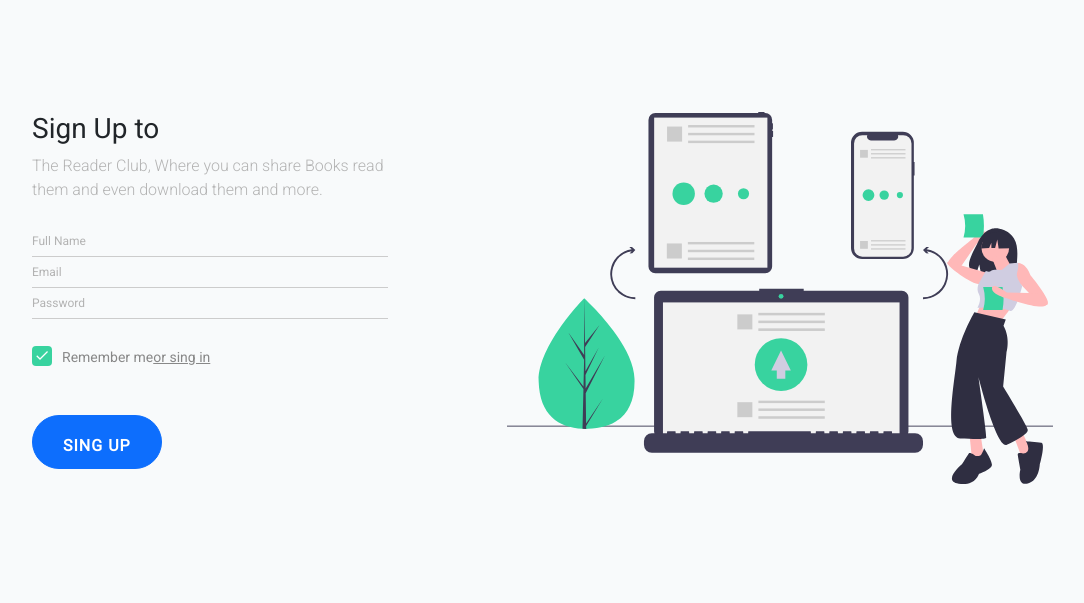
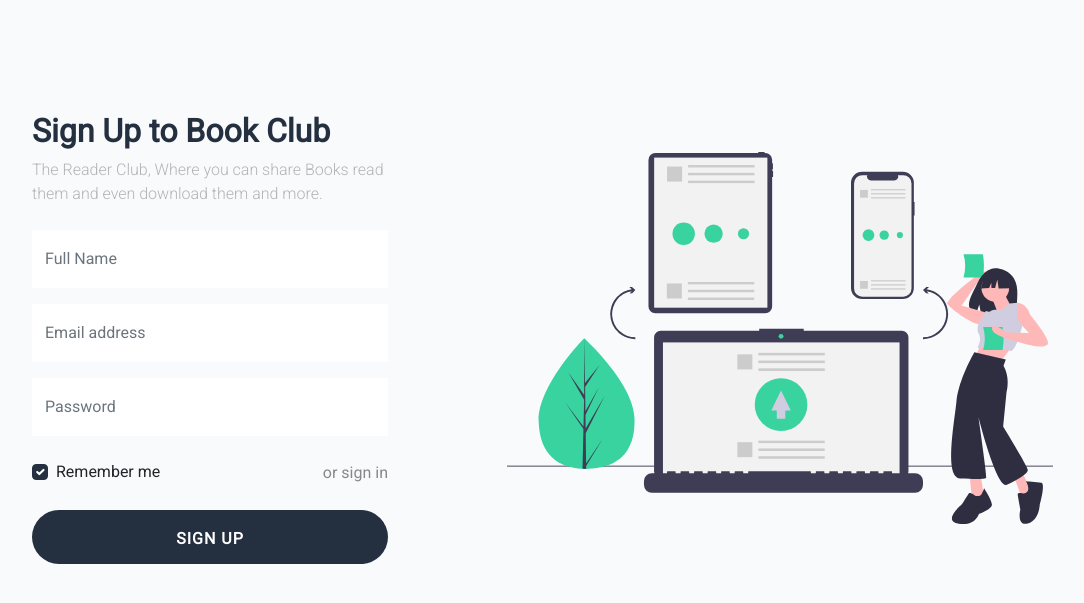
Before and after one commit to MoAjabali/Book-Club, a PHP site: page /sing-up.php in a window 1280 px wide. Shown: the top 603 px of the page, without its empty margins (145-1229 px from the left). Run offline with PHP 8.4, Linux system fonts and the light colour scheme; some web fonts are replaced.

Commit message:
enhance sing-in & sing-up pages

```diff
--- a/assets/css/style.css
+++ b/assets/css/style.css
@@ -1,7 +1,6 @@
 body {
   font-family: "Roboto", sans-serif;
   background-color: #f8fafb; }
-
   p {
     color: #b3b3b3;
     font-weight: 300; }
@@ -16,24 +15,83 @@ a {
     transition: .3s all ease; }
     a:hover {
       text-decoration: none !important; }
+.content {
+  padding: 7rem 0;
+}
 
-.content {
-  padding: 7rem 0; }
+h3 {
+  color: var(--main-color);
+  font-size: 2rem;
+  font-weight: 700;
+}
+
+.form-control {
+  border: 1px solid #e9ecef;
+  padding: 1rem;
+}
+
+.form-control:focus {
+  border-color: var(--main-color);
+  box-shadow: 0 0 0 0.25rem rgba(36, 47, 64, 0.25);
+}
+
+.btn {
+  background-color: var(--main-color);
+  color: var(--white);
+  font-weight: 600;
+  transition: all 0.3s ease;
+}
+
+.btn:hover {
+  background-color: #1a2230;
+  color: var(--white);
+}
+
+a {
+  color: var(--main-color);
+  text-decoration: none;
+  transition: all 0.3s ease;
+}
+
+a:hover {
+  color: var(--alt-color);
+}
+
+.form-check-input:checked {
+  background-color: var(--main-color);
+  border-color: var(--main-color);
+}
+
+.form-floating label {
+  color: #6c757d;
+}
+
+.form-floating>.form-control:focus~label,
+.form-floating>.form-control:not(:placeholder-shown)~label {
+  color: var(--main-color);
+}
 
 h2 {
-  font-size: 20px; }
+  font-size: 20px;
+}
 
 @media (max-width: 991.98px) {
   .content .bg {
-    height: 500px; } }
+    height: 500px;
+  }
+}
 
 .content .contents, .content .bg {
-  width: 50%; }
+  width: 50%;
+}
   @media (max-width: 1199.98px) {
     .content .contents, .content .bg {
-      width: 100%; } }
+      width: 100%;
+    }
+  }
   .content .contents .form-group, .content .bg .form-group {
-    position: relative; }
+    position: relative;
+  }
     .content .contents .form-group label, .content .bg .form-group label {
       position: absolute;
       top: 50%;
@@ -42,52 +100,65 @@ h2 {
       transform: translateY(-50%);
       -webkit-transition: .3s all ease;
       -o-transition: .3s all ease;
-      transition: .3s all ease; }
+      transition: .3s all ease;
+    }
     .content .contents .form-group input, .content .bg .form-group input {
       background: transparent;
-      border-bottom: 1px solid #ccc; }
+      border-bottom: 1px solid #ccc;
+    }
     .content .contents .form-group.first, .content .bg .form-group.first {
       border-top-left-radius: 7px;
-      border-top-right-radius: 7px; }
+      border-top-right-radius: 7px;
+    }
     .content .contents .form-group.last, .content .bg .form-group.last {
       border-bottom-left-radius: 7px;
-      border-bottom-right-radius: 7px; }
+      border-bottom-right-radius: 7px;
+    }
     .content .contents .form-group label, .content .bg .form-group label {
       font-size: 12px;
       display: block;
       margin-bottom: 0;
-      color: #b3b3b3; }
+      color: #b3b3b3;
+    }
     .content .contents .form-group.focus, .content .bg .form-group.focus {
-      background: #fff; }
+      background: #fff;
+    }
     .content .contents .form-group.field--not-empty label, .content .bg .form-group.field--not-empty label {
-      margin-top: -25px; }
+      margin-top: -25px;
+    }
   .content .contents .form-control, .content .bg .form-control {
     border: none;
     padding: 0;
     font-size: 20px;
-    border-radius: 0; }
+    border-radius: 0;
+  }
     .content .contents .form-control:active, .content .contents .form-control:focus, .content .bg .form-control:active, .content .bg .form-control:focus {
       outline: none;
       -webkit-box-shadow: none;
-      box-shadow: none; }
+      box-shadow: none;
+    }
 
 .content .bg {
   background-size: cover;
-  background-position: center; }
+  background-position: center;
+}
 
 .content a {
   color: #888;
-  text-decoration: underline; }
+  text-decoration: underline;
+}
 
 .content .btn {
   height: 54px;
   padding-left: 30px;
-  padding-right: 30px; }
+  padding-right: 30px;
+}
 
 .content .forgot-pass {
   position: relative;
   top: 2px;
-  font-size: 14px; }
+  font-size: 14px;
+}
 
 .social-login a {
   text-decoration: none;
@@ -98,28 +169,37 @@ h2 {
   width: 50px;
   height: 50px;
   border-radius: 50%;
-  display: inline-block; }
+  display: inline-block;
+}
   .social-login a span {
     position: absolute;
     top: 50%;
     left: 50%;
     -webkit-transform: translate(-50%, -50%);
     -ms-transform: translate(-50%, -50%);
-    transform: translate(-50%, -50%); }
+    transform: translate(-50%, -50%);
+  }
   .social-login a:hover {
-    color: #fff; }
+    color: #fff;
+  }
   .social-login a.facebook {
-    background: #3b5998; }
+    background: #3b5998;
+  }
     .social-login a.facebook:hover {
-      background: #344e86; }
+      background: #344e86;
+    }
   .social-login a.twitter {
-    background: #1da1f2; }
+    background: #1da1f2;
+  }
     .social-login a.twitter:hover {
-      background: #0d95e8; }
+      background: #0d95e8;
+    }
   .social-login a.google {
-    background: #ea4335; }
+    background: #ea4335;
+  }
     .social-login a.google:hover {
-      background: #e82e1e; }
+      background: #e82e1e;
+    }
 
 .control {
   display: block;
@@ -127,16 +207,19 @@ h2 {
   padding-left: 30px;
   margin-bottom: 15px;
   cursor: pointer;
-  font-size: 14px; }
+  font-size: 14px;
+}
   .control .caption {
     position: relative;
     top: .2rem;
-    color: #888; }
+    color: #888;
+  }
 
 .control input {
   position: absolute;
   z-index: -1;
-  opacity: 0; }
+  opacity: 0;
+}
 
 .control__indicator {
   position: absolute;
@@ -145,26 +228,32 @@ h2 {
   height: 20px;
   width: 20px;
   background: #e6e6e6;
-  border-radius: 4px; }
+  border-radius: 4px;
+}
 
 .control--radio .control__indicator {
-  border-radius: 50%; }
+  border-radius: 50%;
+}
 
 .control:hover input ~ .control__indicator,
 .control input:focus ~ .control__indicator {
-  background: #ccc; }
+  background: #ccc;
+}
 
 .control input:checked ~ .control__indicator {
-  background: #38d39f; }
+  background: #38d39f;
+}
 
 .control:hover input:not([disabled]):checked ~ .control__indicator,
 .control input:checked:focus ~ .control__indicator {
-  background: #4dd8a9; }
+  background: #4dd8a9;
+}
 
 .control input:disabled ~ .control__indicator {
   background: #e6e6e6;
   opacity: 0.9;
-  pointer-events: none; }
+  pointer-events: none;
+}
 
 .control__indicator:after {
   font-family: 'icomoon';
@@ -174,11 +263,13 @@ h2 {
   font-size: 16px;
   -webkit-transition: .3s all ease;
   -o-transition: .3s all ease;
-  transition: .3s all ease; }
+  transition: .3s all ease;
+}
 
 .control input:checked ~ .control__indicator:after {
   display: block;
-  color: #fff; }
+  color: #fff;
+}
 
 .control--checkbox .control__indicator:after {
   top: 50%;
@@ -186,11 +277,45 @@ h2 {
   margin-top: -1px;
   -webkit-transform: translate(-50%, -50%);
   -ms-transform: translate(-50%, -50%);
-  transform: translate(-50%, -50%); }
+  transform: translate(-50%, -50%);
+}
 
 .control--checkbox input:disabled ~ .control__indicator:after {
-  border-color: #7b7b7b; }
+  border-color: #7b7b7b;
+}
 
 .control--checkbox input:disabled:checked ~ .control__indicator {
   background-color: #7e0cf5;
-  opacity: .2; }
+  opacity: .2;
+}
+
+/* تحسين تنسيق Floating Labels */
+.form-floating > .form-control,
+.form-floating > .form-control-plaintext {
+  padding: 1rem 0.75rem;
+}
+
+.form-floating > .form-control:focus,
+.form-floating > .form-control:not(:placeholder-shown) {
+  padding-top: 1.625rem;
+  padding-bottom: 0.625rem;
+}
+
+.form-floating > label {
+  padding: 1rem 0.75rem;
+}
+
+.form-floating > .form-control:focus ~ label,
+.form-floating > .form-control:not(:placeholder-shown) ~ label {
+  opacity: 0.65;
+  transform: scale(0.85) translateY(-0.75rem) translateX(0.15rem);
+  background-color: white;
+  height: auto;
+  padding: 0 5px;
+  margin-left: 8px;
+}
+
+.form-control:focus {
+  border-color: var(--main-color);
+  box-shadow: 0 0 0 0.25rem rgba(36, 47, 64, 0.25);
+}
--- a/sing-up.php
+++ b/sing-up.php
@@ -43,7 +43,7 @@
   <body>
   <div class="content">
     <div class="container">
-      <div class="row">
+      <div class="row align-items-center">
         <div class="col-md-6 order-md-2">
           <img src="assets/images/undraw_file_sync_ot38.svg" alt="Image" class="img-fluid">
         </div>
@@ -51,56 +51,40 @@
           <div class="row justify-content-center">
             <div class="col-md-8">
               <div class="mb-4">
-              <h3>Sign Up to <strong></strong></h3>
+                <h3>Sign Up to <strong>Book Club</strong></h3>
                 <p class="mb-4">The Reader Club, Where you can share Books read them and even download them and more.</p>
               </div>
               <form action="" method="post">
-              <div class="form-group first">
+                <div class="form-floating mb-3">
+                  <input type="text" class="form-control p-2" id="fullname" name="user_fullname" placeholder="John Doe" required>
                   <label for="fullname">Full Name</label>
-                <input type="text" class="form-control" id="fullname" name="user_fullname" required>
                 </div>
-              <div class="form-group first">
-                <label for="username">Email</label>
-                <input type="email" class="form-control" id="username" name="user_email" required>
+                <div class="form-floating mb-3">
+                  <input type="email" class="form-control p-2" id="username" name="user_email" placeholder="name@example.com" required>
+                  <label for="username">Email address</label>
                 </div>
-              <div class="form-group last mb-4">
+                <div class="form-floating mb-4">
+                  <input type="password" class="form-control p-2" id="password" name="user_password" placeholder="Password" required>
                   <label for="password">Password</label>
-                <input type="password" class="form-control" id="password" name="user_password" required>
-
                 </div>
 
-              <div class="d-flex mb-5 align-items-center">
-                <label class="control control--checkbox mb-0"><span class="caption">Remember me</span>
-                  <input type="checkbox" checked="checked" name="remember_me_btn"/>
-                  <div class="control__indicator"></div>
-                </label>
-                <span class="ml-auto"><a href="./login.php" class="forgot-pass">or sing in</a></span>
+                <div class="d-flex mb-4 align-items-center">
+                  <div class="form-check">
+                    <input class="form-check-input" type="checkbox" checked name="remember_me_btn" id="remember">
+                    <label class="form-check-label" for="remember">Remember me</label>
+                  </div>
+                  <span class="ms-auto"><a href="./login.php" class="text-decoration-none">or sign in</a></span>
                 </div>
 
-              <input type="submit" value="Sing Up" class="btn text-white btn-block btn-primary">
-
-              <!-- <span class="d-block text-left my-4 text-muted"> or sign up with</span>
-
-              <div class="social-login" align="center">
-                <a href="#" class="facebook">
-                  <span class="icon-facebook mr-3"></span>
-                </a>
-                <a href="#" class="twitter">
-                  <span class="icon-twitter mr-3"></span>
-                </a>
-                <a href="#" class="google">
-                  <span class="icon-google mr-3"></span>
-                </a> -->
-              </div>
+                <button type="submit" class="btn w-100 py-3">Sign Up</button>
               </form>
             </div>
           </div>
-
+        </div>
       </div>
     </div>
   </div>
 
-  </div>
   <script src="assets/js/jquery-3.3.1.min.js"></script>
   <script src="assets/js/popper.min.js"></script>
   <script src="assets/js/bootstrap.min.js"></script>
```
Also changed, not shown: assets/css/master.css (+116 -0 lines), login.php (+16 -32 lines). Lines whose indentation alone changed are shown as unchanged.
